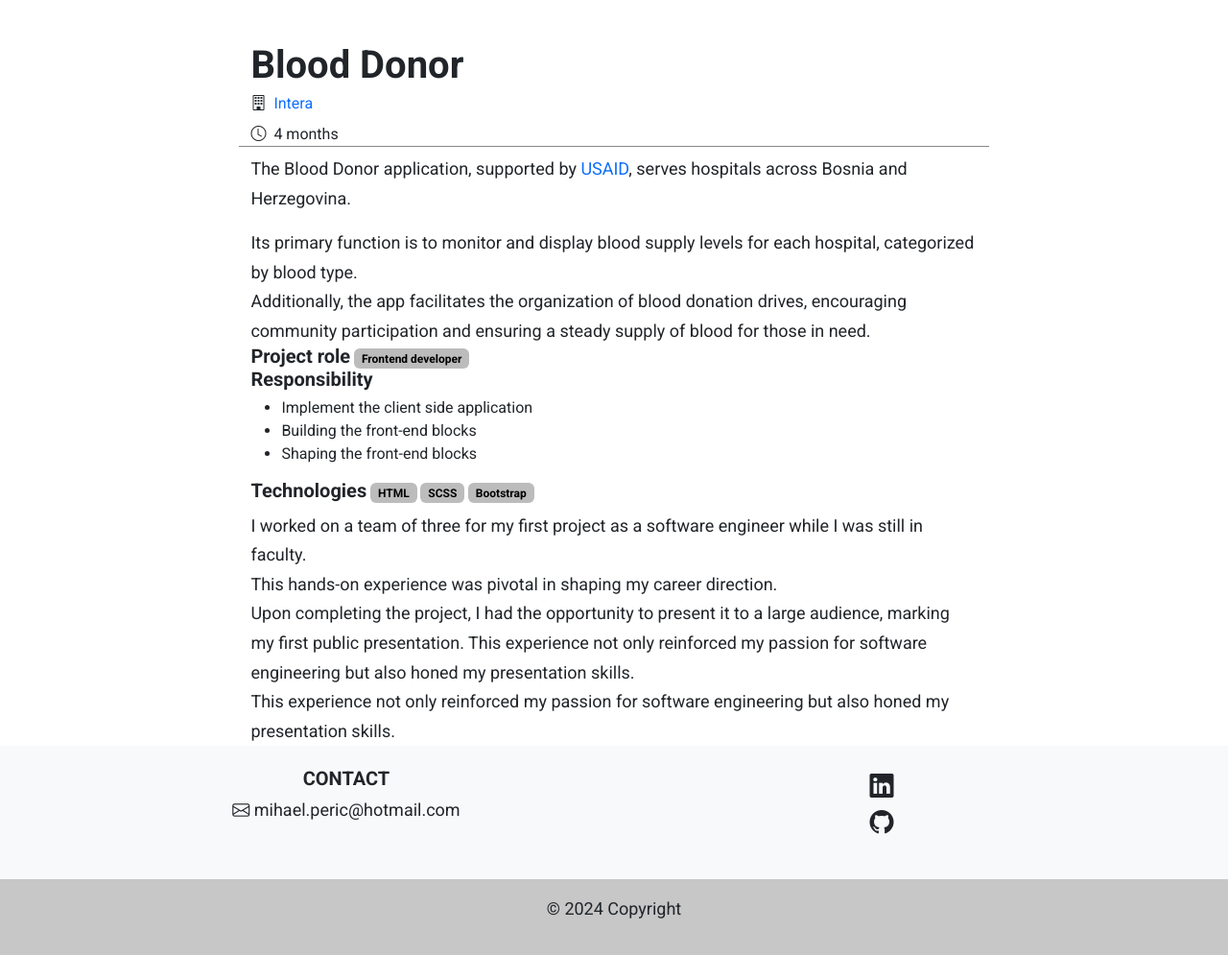
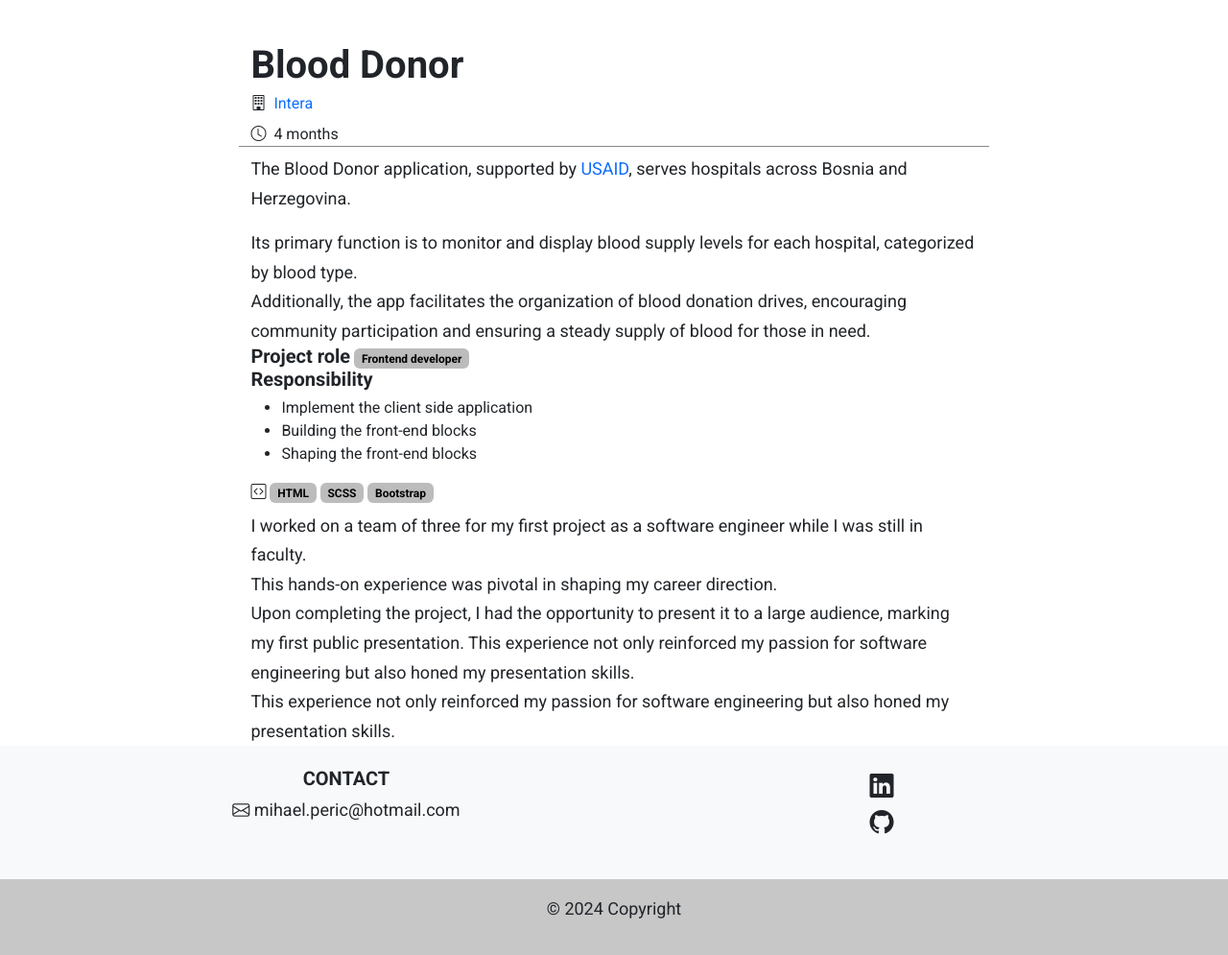
Before and after one commit to YodaBikarbona/portfolio, a Jekyll site: the page built from pages/blood_donor.html, in a window 1280 px wide. Shown: the whole page at 96% size. Built offline with Jekyll 4.4.1, drawn with Linux system fonts in a browser that asks for light colours.

Commit message:
page changes

```diff
--- a/pages/blood_donor.html
+++ b/pages/blood_donor.html
@@ -46,7 +46,7 @@ title: "Blood Donor"
           <li>Building the front-end blocks</li>
           <li>Shaping the front-end blocks</li>
         </ul>
-        <h5 class="d-inline">Technologies</h5>
+        <i class="d-inline bi bi-code-square"></i>
         <span class="badge text-bg-info">HTML</span>
         <span class="badge text-bg-info">SCSS</span>
         <span class="badge text-bg-info">Bootstrap</span>
```
